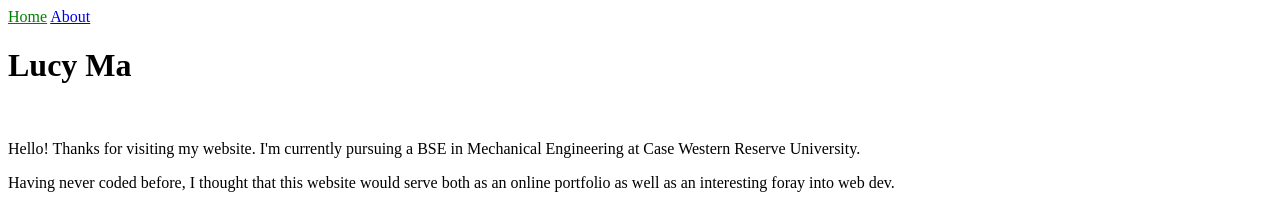
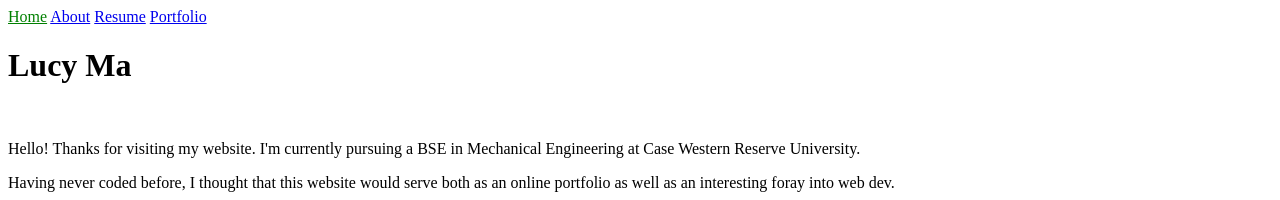
Before and after one commit to lucyttma/lucyttma.github.io, a Jekyll site: the page built from index.html, in a window 1280 px wide. Shown: the top 200 px of the page. Built offline with Jekyll 4.4.1, drawn with Linux system fonts in a browser that asks for light colours.

Commit message:
Update navigation.yml

```diff
--- a/_data/navigation.yml
+++ b/_data/navigation.yml
@@ -2,3 +2,7 @@
   link: /
 - name: About
   link: /static/about.html
+- name: Resume
+  link: /static/resume.html
+- name: Portfolio
+  link: /static/projects/portfolio.html
```
